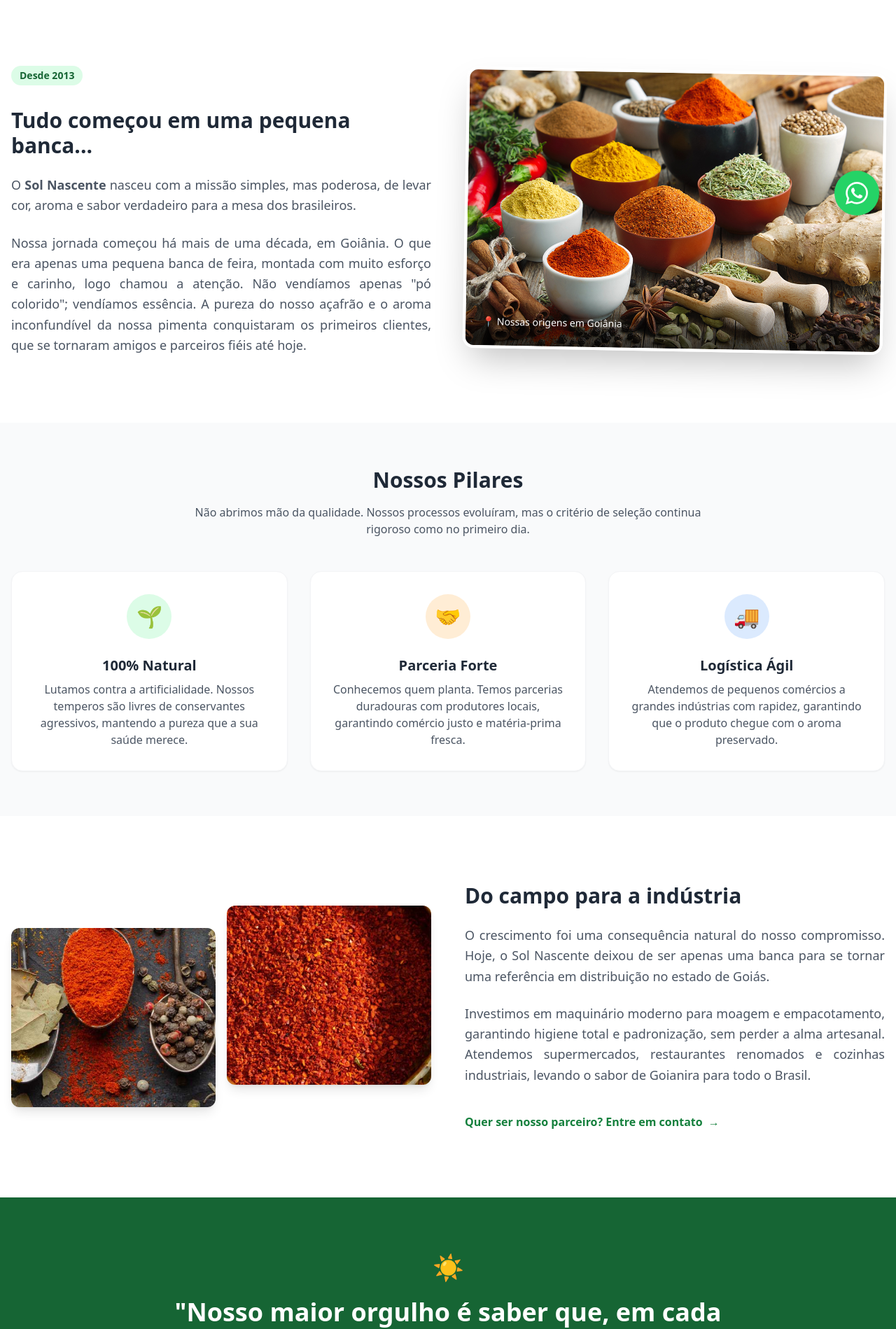
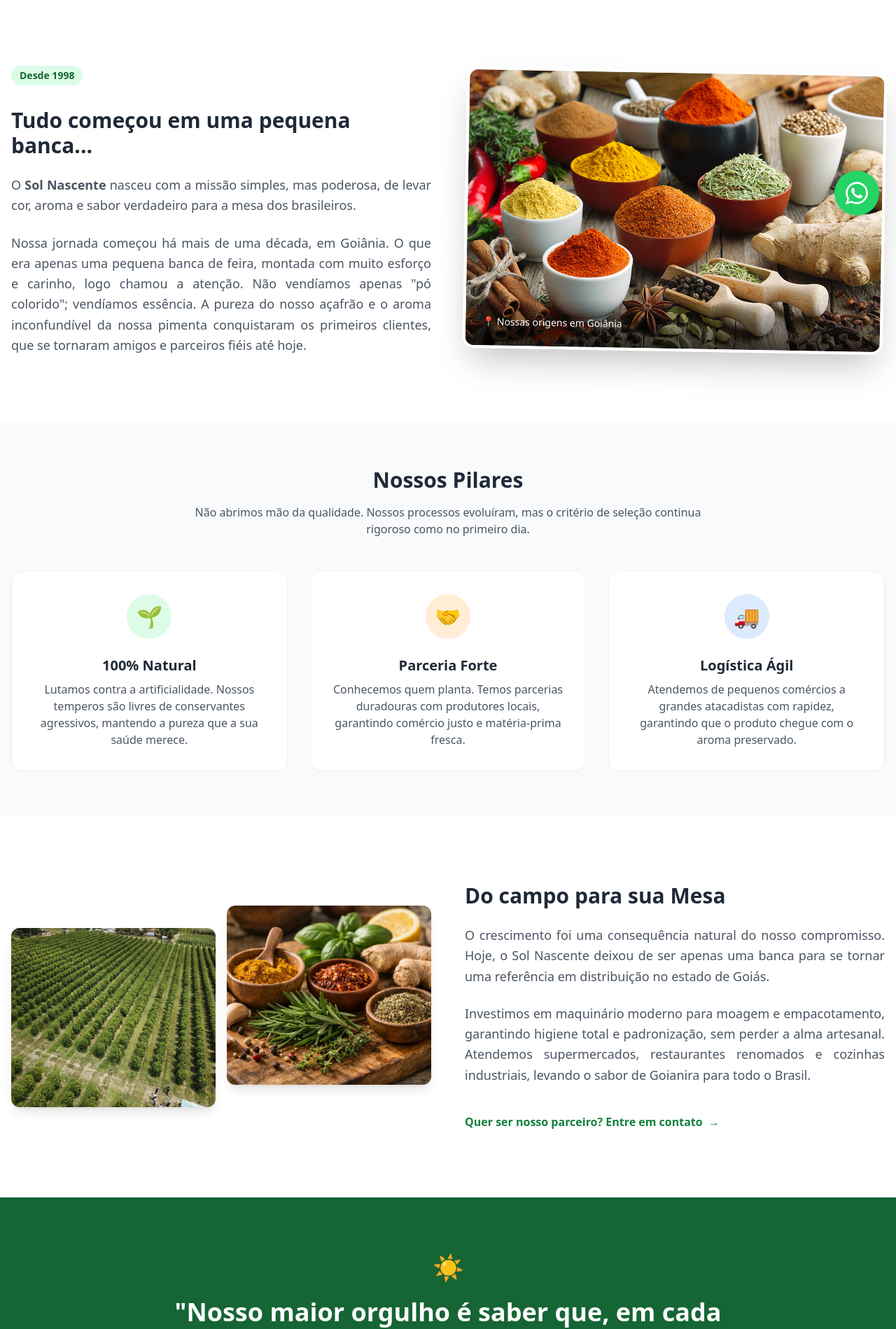
Before and after one commit to bioolegar1/catalogoSolnascente, a Nuxt app: page /historia in a window 1280 px wide. Shown: the part 466-2365 px from the top of the page at 70% size. Built offline with nearby package versions, Linux system fonts and the light colour scheme; no server answers.

Commit message:
atualização de textos, imagens e anos de referência no site

```diff
--- a/pages/historia.vue
+++ b/pages/historia.vue
@@ -6,6 +6,8 @@ import bannerImg02 from '~/assets/imagem02.jpg' // Use para "O Início"
 import bannerImg03 from '~/assets/imagem03.jpg' // Use para "Qualidade"
 import logo from '~/assets/solnascente-logo.svg'
 import temperos from '~/assets/temperos.png'
+import pimentadoreino from '~/assets/pimentadoreino.jpg'
+import temperosvarios from '~/assets/temperosvarios.jpg'
 </script>
 
 <template>
@@ -27,7 +29,7 @@ import temperos from '~/assets/temperos.png'
 
         <div class="w-full md:w-1/2 space-y-6">
           <div class="inline-block bg-green-100 text-green-800 font-bold px-3 py-1 rounded-full text-sm mb-2">
-            Desde 2013
+            Desde 1998
           </div>
           <h2 class="text-3xl font-bold text-gray-800">Tudo começou em uma pequena banca...</h2>
           <p class="text-lg text-gray-600 leading-relaxed text-justify">
@@ -84,7 +86,7 @@ import temperos from '~/assets/temperos.png'
             </div>
             <h3 class="text-xl font-bold text-gray-800 mb-2">Logística Ágil</h3>
             <p class="text-gray-600">
-              Atendemos de pequenos comércios a grandes indústrias com rapidez, garantindo que o produto chegue com o aroma preservado.
+              Atendemos de pequenos comércios a grandes atacadistas com rapidez, garantindo que o produto chegue com o aroma preservado.
             </p>
           </div>
         </div>
@@ -95,7 +97,7 @@ import temperos from '~/assets/temperos.png'
       <div class="flex flex-col md:flex-row-reverse items-center gap-12">
 
         <div class="w-full md:w-1/2 space-y-6">
-          <h2 class="text-3xl font-bold text-gray-800">Do campo para a indústria</h2>
+          <h2 class="text-3xl font-bold text-gray-800">Do campo para sua Mesa</h2>
           <p class="text-lg text-gray-600 leading-relaxed text-justify">
             O crescimento foi uma consequência natural do nosso compromisso. Hoje, o Sol Nascente deixou de ser apenas uma banca para se tornar uma referência em distribuição no estado de Goiás.
           </p>
@@ -112,8 +114,8 @@ import temperos from '~/assets/temperos.png'
 
         <div class="w-full md:w-1/2">
           <div class="grid grid-cols-2 gap-4">
-            <img :src="bannerImg03" class="rounded-xl shadow-lg w-full h-64 object-cover transform translate-y-4" alt="Processo de produção" />
-            <img :src="bannerImg01" class="rounded-xl shadow-lg w-full h-64 object-cover transform -translate-y-4" alt="Produtos finalizados" />
+            <img :src="pimentadoreino" class="rounded-xl shadow-lg w-full h-64 object-cover transform translate-y-4" alt="Plantaçao de pimenta" />
+            <img :src="temperosvarios" class="rounded-xl shadow-lg w-full h-64 object-cover transform -translate-y-4" alt="Produtos finalizados" />
           </div>
         </div>
 
@@ -126,7 +128,7 @@ import temperos from '~/assets/temperos.png'
         <h2 class="text-2xl md:text-4xl font-bold leading-tight mb-8">
           "Nosso maior orgulho é saber que, em cada refeição preparada com nossos temperos, existe um pouco da nossa história e muito amor."
         </h2>
-        <img :src="logo" alt="Logo Sol Nascente" class="h-16 w-auto mx-auto brightness-0 invert opacity-80" />
+        <img :src="logo" alt="Logo Sol Nascente" class="h-16 w-auto mx-auto " />
       </div>
     </div>
 
--- a/pages/index.vue
+++ b/pages/index.vue
@@ -68,7 +68,7 @@ const setBanner = (index: number) => {
       <div class="max-w-6xl mx-auto">
 
         <div class="text-center max-w-4xl mx-auto mb-16 space-y-6 animate-fade-in-up">
-          <span class="text-green-600 font-bold uppercase tracking-wider text-sm">Desde 2013</span>
+          <span class="text-green-600 font-bold uppercase tracking-wider text-sm">Desde 1998</span>
           <h2 class="text-3xl md:text-5xl font-bold text-gray-800 leading-tight">Uma Viagem pelos Sabores</h2>
           <p class="text-lg text-gray-600 leading-relaxed">
             A história dos temperos é uma jornada fascinante que se estende por milênios.
```
Also changed, not shown: assets/pimentadoreino.jpg (added), assets/temperosvarios.jpg (added).
